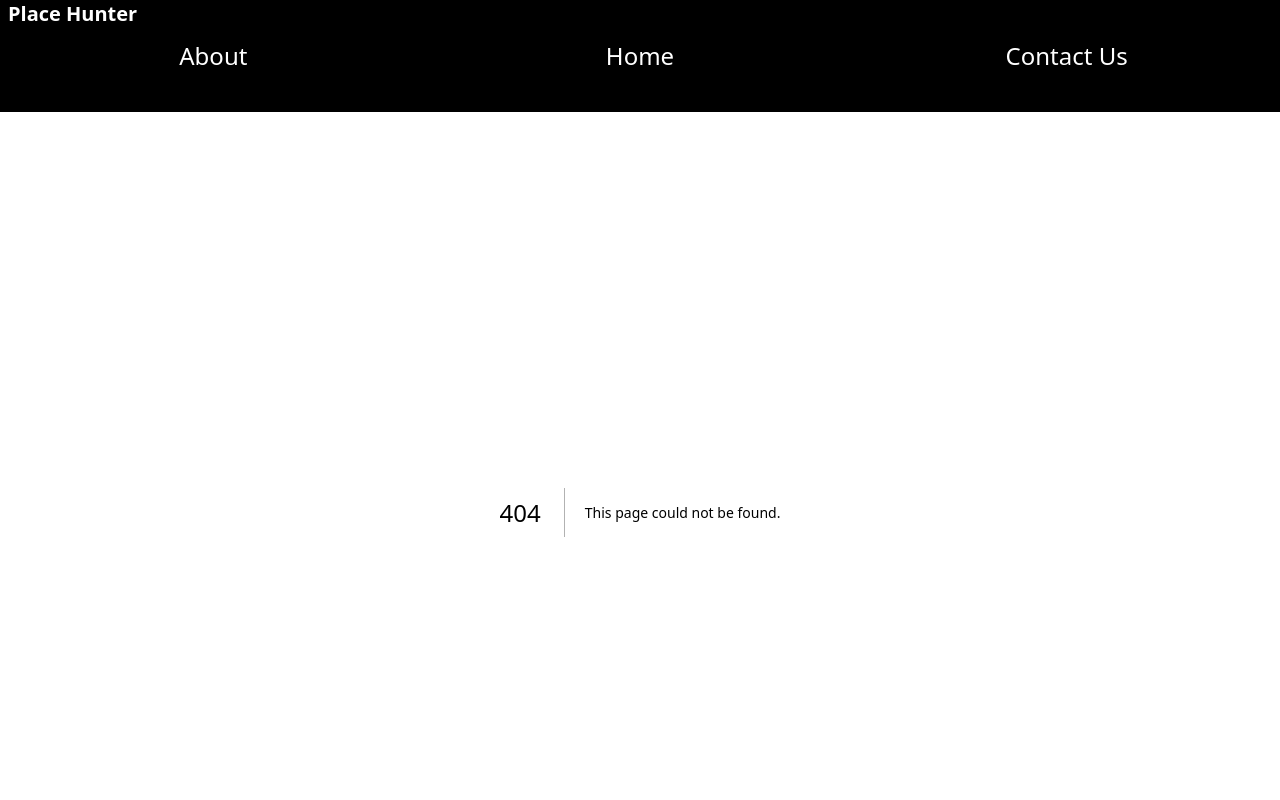
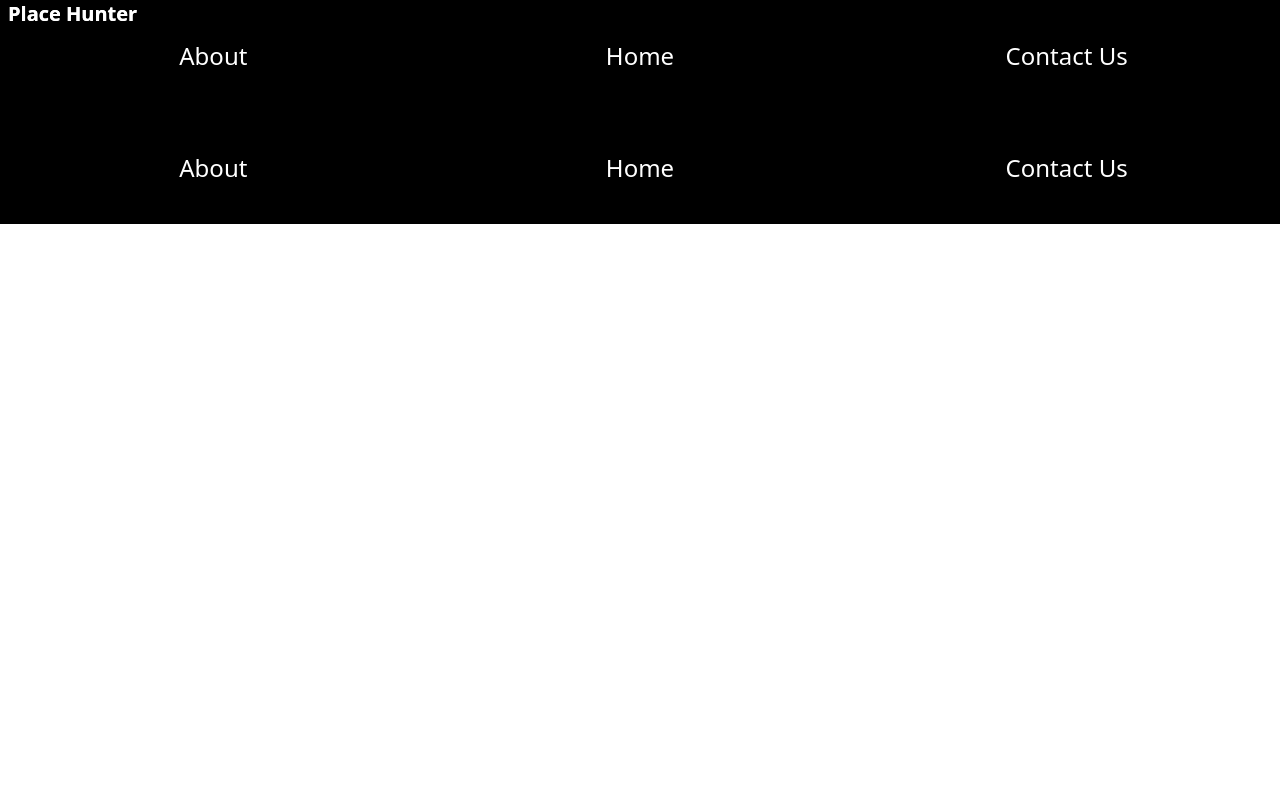
Before and after one commit to AndreyGL0290/PlaceHunter, a Next.js app: page /layout in a window 1280 px wide. Before the commit this address had no page. Shown: the top 800 px of the page. Built offline with nearby package versions, Linux system fonts and the light colour scheme.

Commit message:
Put wrap logic inside of layout.tsx file

```diff
--- a/pages/_app.js
+++ b/pages/_app.js
@@ -2,19 +2,14 @@
 import '/public/css/globals.css';
 import React from 'react';
 
-import NavBar from '../components/NavBar';
-import Footer from '../components/Footer';
+import Layout from './layout';
 
 export default function App({ Component, pageProps }) {
   return (
       <UserProvider>
-        <div className='flex flex-col h-screen'>
-          <NavBar />
-          <div className='flex-grow'>
-            <Component {...pageProps} />
-          </div>
-          <Footer />
-        </div>
+        <Layout>
+          <Component {...pageProps} />
+        </Layout>
       </UserProvider>
   );
 }
--- /dev/null
+++ b/pages/layout.tsx
@@ -0,0 +1,16 @@
+import NavBar from "../components/NavBar";
+import Footer from "../components/Footer";
+
+export default function Layout({ children }) {
+    return (
+        <>
+            <div className='flex flex-col h-screen'>
+            <NavBar />
+            <div className='flex-grow'>
+                <main>{children}</main>
+            </div>
+            <Footer />
+            </div>
+        </>
+    )
+}
```
